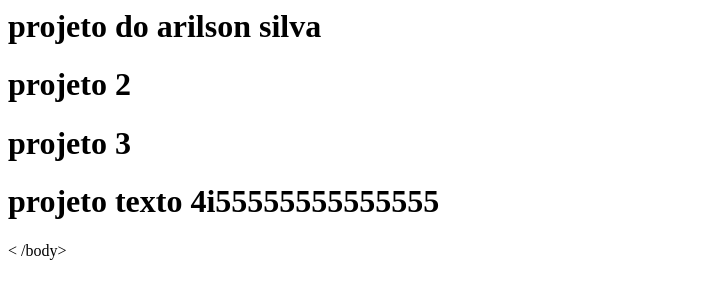
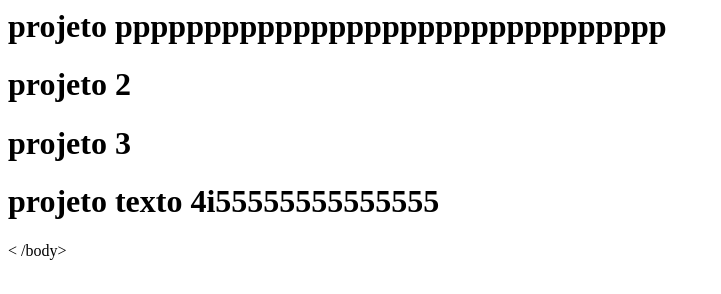
Before and after one commit to cidade-aprendizagem/curso-git, a plain HTML site: page index.html in a window 1280 px wide. Shown: the whole page, without its empty margins (0-721 px from the left). Drawn offline with Linux system fonts and the light colour scheme.

Commit message:
arilson arrumando

```diff
--- a/index.html
+++ b/index.html
@@ -2,7 +2,7 @@
 	<head>
 	</head>
 	<body>
-  		<h1>projeto do arilson silva</h1>
+  		<h1>projeto ppppppppppppppppppppppppppppppp</h1>
 			<h1>projeto 2</h1>
 
 		<h1>projeto 3</h1>
```
